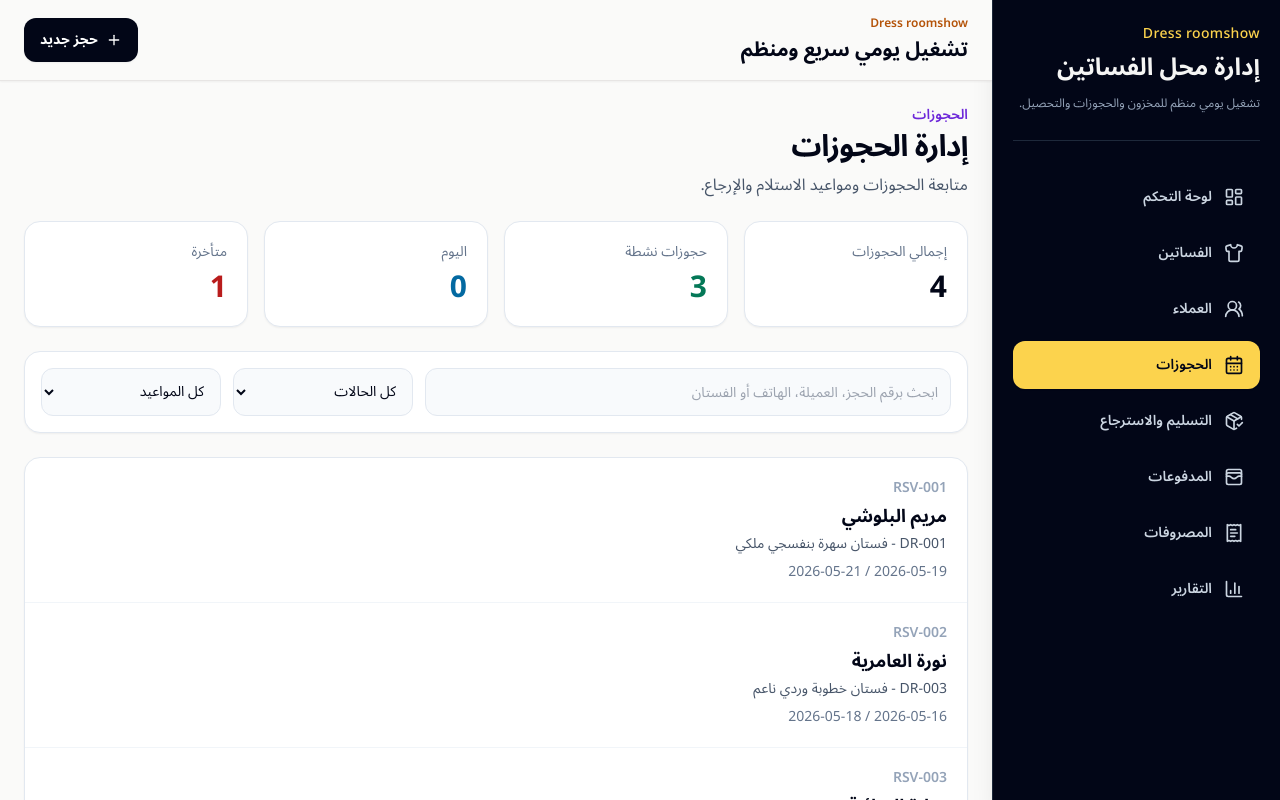
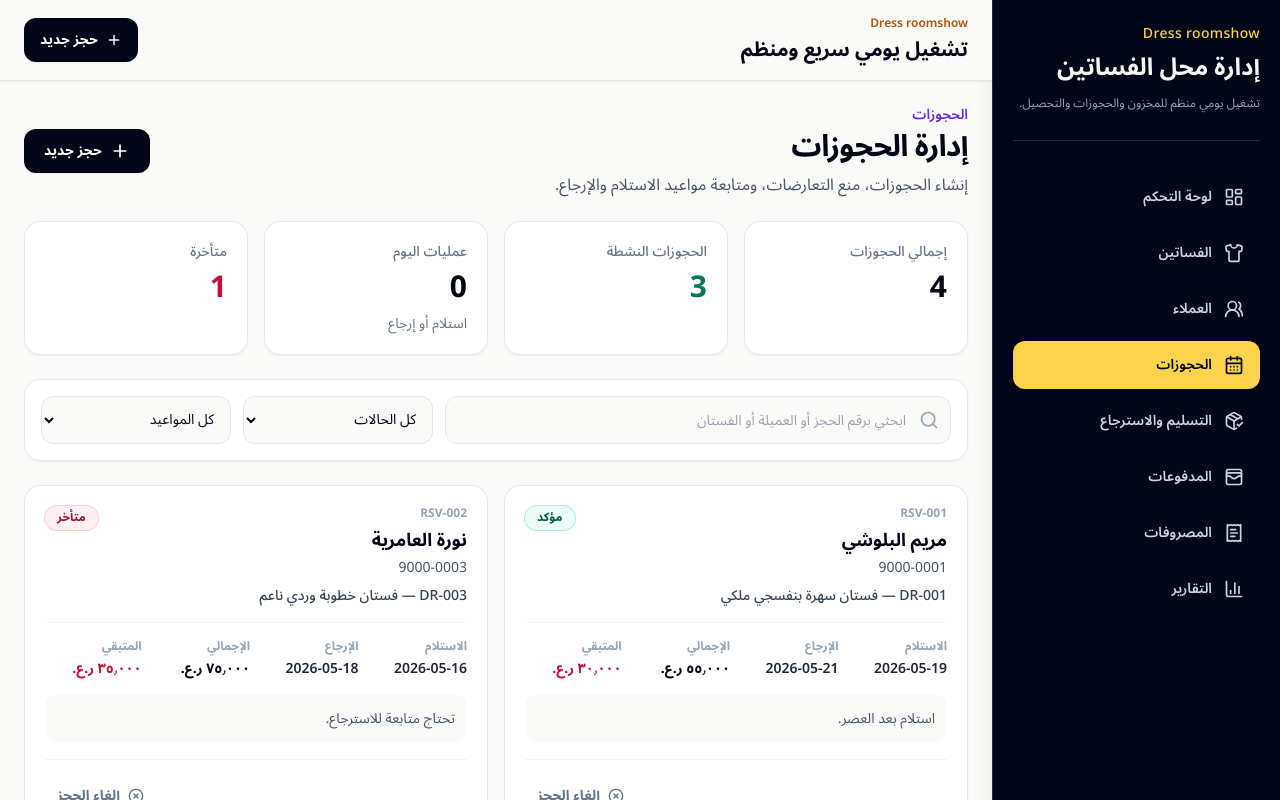
Before and after one commit to mohamedmasoud3030-tech/dress-roomshow, a React (Vite) app: page /reservations in a window 1280 px wide. Shown: the top 800 px of the page. Built offline with nearby package versions, Linux system fonts and the light colour scheme.

Commit message:
feat(reservations): wire creation modal filters statuses and cancellation

```diff
--- a/src/features/reservations/ReservationsPage.tsx
+++ b/src/features/reservations/ReservationsPage.tsx
@@ -1,87 +1,240 @@
 import { useMemo, useState } from 'react';
-import { filterReservations, getReservations, summarizeReservations } from './reservation.service';
-import type { ReservationFilters } from './reservation.types';
+import { CalendarCheck, CircleAlert, Plus, Search, XCircle } from 'lucide-react';
+import { useSearchParams } from 'react-router-dom';
+import { PageHeader } from '../../components/shared/PageHeader';
+import { SummaryCard } from '../../components/shared/SummaryCard';
+import { formatMoneyOMR } from '../../shared/utils/format';
+import { CreateReservationModal } from './CreateReservationModal';
+import { cancelReservation, filterReservations, getReservations, summarizeReservations } from './reservation.service';
+import type { Reservation, ReservationFilters, ReservationStatus } from './reservation.types';
+
+const statusLabels: Record<ReservationStatus, string> = {
+  pending: 'بانتظار التأكيد',
+  confirmed: 'مؤكد',
+  delivered: 'تم التسليم',
+  returned: 'تم الإرجاع',
+  overdue: 'متأخر',
+  cancelled: 'ملغي',
+};
+
+const statusStyles: Record<ReservationStatus, string> = {
+  pending: 'bg-amber-50 text-amber-800 ring-amber-200',
+  confirmed: 'bg-emerald-50 text-emerald-800 ring-emerald-200',
+  delivered: 'bg-sky-50 text-sky-800 ring-sky-200',
+  returned: 'bg-slate-100 text-slate-700 ring-slate-200',
+  overdue: 'bg-rose-50 text-rose-800 ring-rose-200',
+  cancelled: 'bg-slate-100 text-slate-500 ring-slate-200',
+};
+
+function ReservationCard({ reservation, onCancel }: { reservation: Reservation; onCancel: (id: string) => void }) {
+  const canCancel = reservation.status !== 'cancelled' && reservation.status !== 'returned';
+
+  return (
+    <article className="rounded-2xl border border-slate-200 bg-white p-5 shadow-sm">
+      <div className="flex flex-col gap-3 sm:flex-row sm:items-start sm:justify-between">
+        <div>
+          <p className="text-xs font-bold text-slate-400">{reservation.reservationNumber}</p>
+          <h2 className="mt-1 text-lg font-bold text-slate-950">{reservation.customerName}</h2>
+          <p className="mt-1 text-sm text-slate-600">{reservation.customerPhone}</p>
+          <p className="mt-2 text-sm font-medium text-slate-700">{reservation.dressCode} — {reservation.dressName}</p>
+        </div>
+        <span className={`w-fit rounded-full px-3 py-1 text-xs font-bold ring-1 ${statusStyles[reservation.status]}`}>
+          {statusLabels[reservation.status]}
+        </span>
+      </div>
+
+      <div className="mt-4 grid gap-3 border-t border-slate-100 pt-4 sm:grid-cols-2 xl:grid-cols-4">
+        <div>
+          <p className="text-xs font-bold text-slate-400">الاستلام</p>
+          <p className="mt-1 text-sm font-semibold text-slate-800">{reservation.pickupDate}</p>
+        </div>
+        <div>
+          <p className="text-xs font-bold text-slate-400">الإرجاع</p>
+          <p className="mt-1 text-sm font-semibold text-slate-800">{reservation.returnDate}</p>
+        </div>
+        <div>
+          <p className="text-xs font-bold text-slate-400">الإجمالي</p>
+          <p className="mt-1 text-sm font-bold text-slate-950">{formatMoneyOMR(reservation.totalAmount)}</p>
+        </div>
+        <div>
+          <p className="text-xs font-bold text-slate-400">المتبقي</p>
+          <p className={`mt-1 text-sm font-bold ${reservation.remainingAmount > 0 ? 'text-rose-700' : 'text-emerald-700'}`}>
+            {formatMoneyOMR(reservation.remainingAmount)}
+          </p>
+        </div>
+      </div>
+
+      {reservation.notes && <p className="mt-4 rounded-xl bg-stone-50 p-3 text-sm leading-6 text-slate-600">{reservation.notes}</p>}
+
+      {canCancel && (
+        <div className="mt-4 flex justify-end border-t border-slate-100 pt-4">
+          <button
+            type="button"
+            onClick={() => onCancel(reservation.id)}
+            className="inline-flex min-h-10 items-center gap-2 rounded-xl px-3 py-2 text-sm font-bold text-slate-500 transition hover:bg-rose-50 hover:text-rose-700 focus-visible:outline-none focus-visible:ring-2 focus-visible:ring-rose-500 focus-visible:ring-offset-2"
+          >
+            <XCircle aria-hidden="true" className="h-4 w-4" />
+            إلغاء الحجز
+          </button>
+        </div>
+      )}
+    </article>
+  );
+}
 
 export function ReservationsPage() {
+  const [searchParams, setSearchParams] = useSearchParams();
+  const [reservations, setReservations] = useState<Reservation[]>(() => getReservations());
   const [filters, setFilters] = useState<ReservationFilters>({ search: '', status: 'all', timing: 'all' });
-  const reservations = getReservations();
+  const [feedback, setFeedback] = useState<{ tone: 'success' | 'danger'; message: string } | null>(null);
 
+  const showCreateModal = searchParams.get('new') === '1';
   const filteredReservations = useMemo(() => filterReservations(reservations, filters), [reservations, filters]);
   const summary = useMemo(() => summarizeReservations(reservations), [reservations]);
 
+  const openCreateModal = () => {
+    setFeedback(null);
+    const nextParams = new URLSearchParams(searchParams);
+    nextParams.set('new', '1');
+    setSearchParams(nextParams);
+  };
+
+  const closeCreateModal = () => {
+    const nextParams = new URLSearchParams(searchParams);
+    nextParams.delete('new');
+    setSearchParams(nextParams, { replace: true });
+  };
+
+  const handleCreated = (reservation: Reservation) => {
+    setReservations((current) => [reservation, ...current]);
+    setFeedback({ tone: 'success', message: `تم إنشاء الحجز ${reservation.reservationNumber} بنجاح.` });
+  };
+
+  const handleCancel = (id: string) => {
+    const reservation = reservations.find((item) => item.id === id);
+    if (!reservation) return;
+    if (!window.confirm(`هل تريدين إلغاء الحجز ${reservation.reservationNumber}؟`)) return;
+
+    try {
+      cancelReservation(id);
+      setReservations(getReservations());
+      setFeedback({ tone: 'success', message: `تم إلغاء الحجز ${reservation.reservationNumber}.` });
+    } catch (error: unknown) {
+      setFeedback({ tone: 'danger', message: error instanceof Error ? error.message : 'تعذر إلغاء الحجز.' });
+    }
+  };
+
   return (
     <section className="space-y-6">
-      <div>
-        <p className="text-sm font-semibold text-violet-700">الحجوزات</p>
-        <h1 className="mt-1 text-3xl font-bold tracking-tight text-slate-950">إدارة الحجوزات</h1>
-        <p className="mt-2 text-slate-600">متابعة الحجوزات ومواعيد الاستلام والإرجاع.</p>
+      <div className="flex flex-col gap-4 xl:flex-row xl:items-center xl:justify-between">
+        <PageHeader
+          eyebrow="الحجوزات"
+          title="إدارة الحجوزات"
+          description="إنشاء الحجوزات، منع التعارضات، ومتابعة مواعيد الاستلام والإرجاع."
+        />
+        <button
+          type="button"
+          onClick={openCreateModal}
+          className="inline-flex min-h-11 items-center justify-center gap-2 rounded-xl bg-slate-950 px-5 py-3 text-sm font-bold text-white shadow-sm transition hover:bg-slate-800 focus-visible:outline-none focus-visible:ring-2 focus-visible:ring-amber-500 focus-visible:ring-offset-2"
+        >
+          <Plus aria-hidden="true" className="h-5 w-5" />
+          حجز جديد
+        </button>
       </div>
 
+      {feedback && (
+        <div
+          role="status"
+          className={`rounded-xl border px-4 py-3 text-sm font-bold ${
+            feedback.tone === 'success'
+              ? 'border-emerald-200 bg-emerald-50 text-emerald-800'
+              : 'border-rose-200 bg-rose-50 text-rose-800'
+          }`}
+        >
+          {feedback.message}
+        </div>
+      )}
+
       <div className="grid gap-4 md:grid-cols-2 xl:grid-cols-4">
-        <article className="rounded-2xl border border-slate-200 bg-white p-5 shadow-sm">
-          <p className="text-sm text-slate-500">إجمالي الحجوزات</p>
-          <p className="mt-2 text-3xl font-bold">{summary.total}</p>
-        </article>
-        <article className="rounded-2xl border border-slate-200 bg-white p-5 shadow-sm">
-          <p className="text-sm text-slate-500">حجوزات نشطة</p>
-          <p className="mt-2 text-3xl font-bold text-emerald-700">{summary.active}</p>
-        </article>
-        <article className="rounded-2xl border border-slate-200 bg-white p-5 shadow-sm">
-          <p className="text-sm text-slate-500">اليوم</p>
-          <p className="mt-2 text-3xl font-bold text-sky-700">{summary.today}</p>
-        </article>
-        <article className="rounded-2xl border border-slate-200 bg-white p-5 shadow-sm">
-          <p className="text-sm text-slate-500">متأخرة</p>
-          <p className="mt-2 text-3xl font-bold text-red-700">{summary.overdue}</p>
-        </article>
+        <SummaryCard label="إجمالي الحجوزات" value={summary.total} />
+        <SummaryCard label="الحجوزات النشطة" value={summary.active} tone="positive" />
+        <SummaryCard label="عمليات اليوم" value={summary.today} hint="استلام أو إرجاع" />
+        <SummaryCard label="متأخرة" value={summary.overdue} tone={summary.overdue > 0 ? 'danger' : 'default'} />
       </div>
 
       <div className="rounded-2xl border border-slate-200 bg-white p-4 shadow-sm">
-        <div className="grid gap-3 lg:grid-cols-[1fr_180px_180px]">
+        <div className="grid gap-3 lg:grid-cols-[1fr_190px_190px]">
+          <label className="relative block">
+            <span className="sr-only">البحث في الحجوزات</span>
+            <Search aria-hidden="true" className="pointer-events-none absolute right-3 top-1/2 h-5 w-5 -translate-y-1/2 text-slate-400" />
             <input
+              type="search"
               value={filters.search}
               onChange={(event) => setFilters((current) => ({ ...current, search: event.target.value }))}
-            placeholder="ابحث برقم الحجز، العميلة، الهاتف أو الفستان"
-            className="h-12 w-full rounded-xl border border-slate-200 bg-slate-50 px-3 text-sm outline-none ring-violet-200 transition focus:border-violet-300 focus:ring-4"
+              placeholder="ابحثي برقم الحجز أو العميلة أو الفستان"
+              className="h-12 w-full rounded-xl border border-slate-200 bg-stone-50 pr-11 text-sm outline-none transition focus-visible:border-amber-500 focus-visible:ring-2 focus-visible:ring-amber-500/30"
             />
+          </label>
 
+          <label>
+            <span className="sr-only">حالة الحجز</span>
             <select
               value={filters.status}
               onChange={(event) => setFilters((current) => ({ ...current, status: event.target.value as ReservationFilters['status'] }))}
-            className="h-12 rounded-xl border border-slate-200 bg-slate-50 px-3 text-sm outline-none focus:border-violet-300"
+              className="h-12 w-full rounded-xl border border-slate-200 bg-stone-50 px-3 text-sm outline-none transition focus-visible:border-amber-500 focus-visible:ring-2 focus-visible:ring-amber-500/30"
             >
               <option value="all">كل الحالات</option>
-            <option value="pending">قيد الانتظار</option>
-            <option value="confirmed">مؤكد</option>
-            <option value="delivered">تم التسليم</option>
-            <option value="returned">تم الإرجاع</option>
-            <option value="cancelled">ملغي</option>
-            <option value="overdue">متأخر</option>
+              {Object.entries(statusLabels).map(([value, label]) => (
+                <option key={value} value={value}>{label}</option>
+              ))}
             </select>
+          </label>
 
+          <label>
+            <span className="sr-only">توقيت الحجز</span>
             <select
               value={filters.timing}
               onChange={(event) => setFilters((current) => ({ ...current, timing: event.target.value as ReservationFilters['timing'] }))}
-            className="h-12 rounded-xl border border-slate-200 bg-slate-50 px-3 text-sm outline-none focus:border-violet-300"
+              className="h-12 w-full rounded-xl border border-slate-200 bg-stone-50 px-3 text-sm outline-none transition focus-visible:border-amber-500 focus-visible:ring-2 focus-visible:ring-amber-500/30"
             >
               <option value="all">كل المواعيد</option>
               <option value="today">اليوم</option>
               <option value="upcoming">القادمة</option>
-            <option value="overdue">متأخرة</option>
+              <option value="overdue">المتأخرة</option>
             </select>
+          </label>
         </div>
       </div>
 
-      <div className="rounded-2xl border border-slate-200 bg-white shadow-sm">
+      {filteredReservations.length > 0 ? (
+        <div className="grid gap-4 xl:grid-cols-2">
           {filteredReservations.map((reservation) => (
-          <div key={reservation.id} className="border-b border-slate-100 p-5 last:border-b-0">
-            <p className="text-sm font-semibold text-slate-400">{reservation.reservationNumber}</p>
-            <h3 className="mt-1 text-lg font-bold text-slate-950">{reservation.customerName}</h3>
-            <p className="mt-1 text-sm text-slate-600">{reservation.dressCode} - {reservation.dressName}</p>
-            <p className="mt-2 text-sm text-slate-500">{reservation.pickupDate} / {reservation.returnDate}</p>
-          </div>
+            <ReservationCard key={reservation.id} reservation={reservation} onCancel={handleCancel} />
           ))}
         </div>
+      ) : (
+        <div className="rounded-2xl border border-dashed border-slate-300 bg-white p-10 text-center shadow-sm">
+          {reservations.length === 0 ? (
+            <>
+              <CalendarCheck aria-hidden="true" className="mx-auto h-10 w-10 text-amber-700" />
+              <p className="mt-4 text-lg font-bold text-slate-950">لا توجد حجوزات حتى الآن</p>
+              <p className="mt-2 text-sm text-slate-500">ابدئي بإنشاء أول حجز وربطه بعميلة وفستان وفترة واضحة.</p>
+              <button type="button" onClick={openCreateModal} className="mt-4 inline-flex min-h-11 items-center gap-2 rounded-xl bg-slate-950 px-4 py-2 text-sm font-bold text-white transition hover:bg-slate-800 focus-visible:outline-none focus-visible:ring-2 focus-visible:ring-amber-500 focus-visible:ring-offset-2">
+                <Plus aria-hidden="true" className="h-4 w-4" />
+                إنشاء أول حجز
+              </button>
+            </>
+          ) : (
+            <>
+              <CircleAlert aria-hidden="true" className="mx-auto h-10 w-10 text-amber-700" />
+              <p className="mt-4 text-lg font-bold text-slate-950">لا توجد حجوزات مطابقة</p>
+              <p className="mt-2 text-sm text-slate-500">غيّري البحث أو الفلاتر الحالية لعرض نتائج أخرى.</p>
+            </>
+          )}
+        </div>
+      )}
+
+      <CreateReservationModal open={showCreateModal} onClose={closeCreateModal} onCreated={handleCreated} />
     </section>
   );
 }
```
Lines whose indentation alone changed are shown as unchanged.
